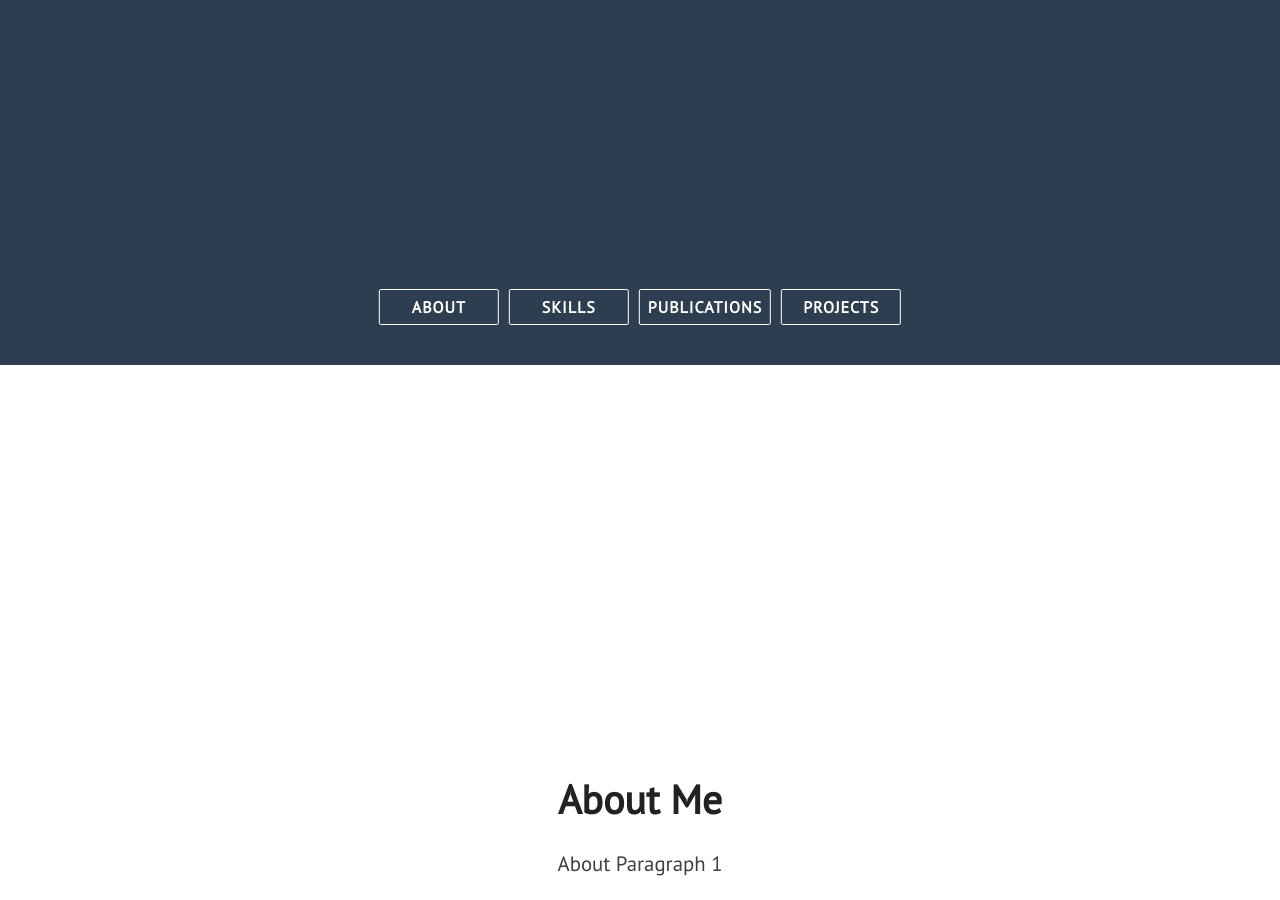
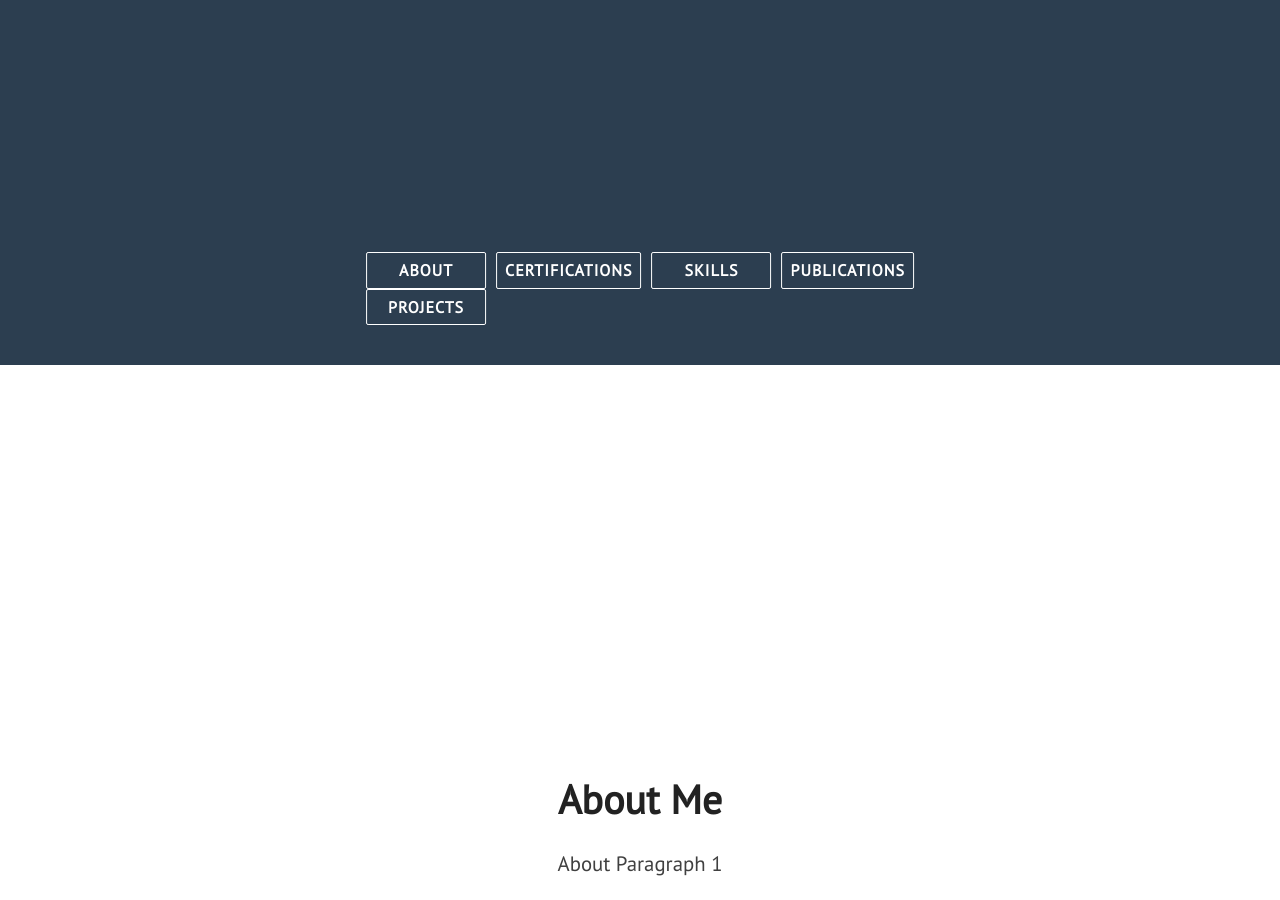
Before and after one commit to cmcabrera97/cmcabrera97.github.io, a Jekyll site: the page built from index.html, in a window 1280 px wide and 900 px high, scrolled down 760 px. Built offline with Jekyll 4.4.1, drawn with Linux system fonts in a browser that asks for light colours; nearby versions of some CDN libraries.

Commit message:
Update nav.html

```diff
--- a/_includes/nav.html
+++ b/_includes/nav.html
@@ -8,7 +8,7 @@
         <div class="head-punchline animated">{{ site.description }}</div>
         <div class="head-menu-wrap">
             <a class="semi-transparent-button with-border nav-links" href="#about">ABOUT</a>
-            <!-- <a class="semi-transparent-button with-border nav-links" href="#certifications">CERTIFICATIONS</a> -->
+            <a class="semi-transparent-button with-border nav-links" href="#certifications">CERTIFICATIONS</a>
             <a class="semi-transparent-button with-border nav-links" href="#skills">SKILLS</a>
             <a class="semi-transparent-button with-border nav-links" href="#blog-posts">PUBLICATIONS</a>
             <a class="semi-transparent-button with-border nav-links" href="#projects">PROJECTS</a>
```
